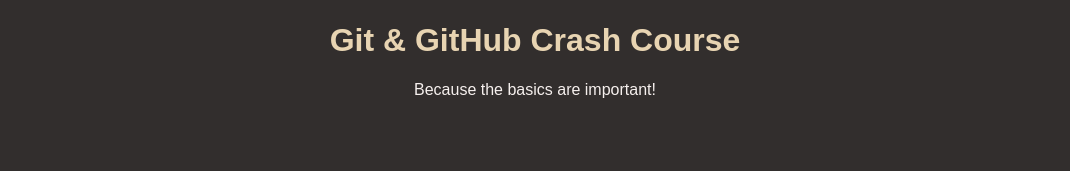
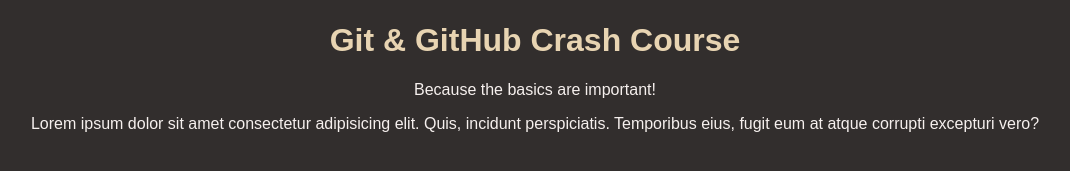
Before and after one commit to maarteencho/testing, a plain HTML site: page index.html in a window 1280 px wide. Shown: the part 147-318 px from the top of the page, without its empty margins (105-1175 px from the left). Drawn offline with Linux system fonts and the light colour scheme.

Commit message:
added a paragraph

```diff
--- a/index.html
+++ b/index.html
@@ -11,5 +11,9 @@
     <img id="logo" src="logo.png" alt="A logo that contains the word 'Git'" />
     <h1>Git & GitHub Crash Course</h1>
     <p>Because the basics are important!</p>
+    <p>
+      Lorem ipsum dolor sit amet consectetur adipisicing elit. Quis, incidunt
+      perspiciatis. Temporibus eius, fugit eum at atque corrupti excepturi vero?
+    </p>
   </body>
 </html>
```
